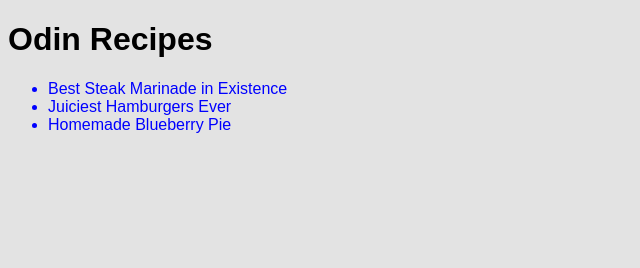
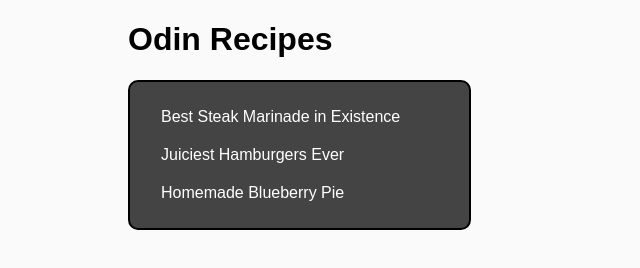
Before and after one commit to ianlee101/odin-recipes, a plain HTML site: page index.html in a window 1280 px wide. Shown: the whole page, without its empty margins (0-640 px from the left). Drawn offline with Linux system fonts and the light colour scheme.

Commit message:
Add CSS to homepage using box model knowledge
Made content width 80% and styled the recipe list. Also removed spacing
between recipe titles and author.

```diff
--- a/css/style.css
+++ b/css/style.css
@@ -1,15 +1,17 @@
 body {
-    background-color: #e3e3e3;
+    background-color: #fafafa;
     font-family: Arial, Helvetica, sans-serif;
+    width: 80%;
+    margin: 0 auto;
 }
 
 a {
-    color: blue;
+    color: rgb(255, 255, 255);
     text-decoration: none;
 }
 
 a:hover {
-    color: rgb(0, 167, 189);
+    color: rgb(0, 0, 0);
 }
 
 ul li {
@@ -19,3 +21,33 @@ ul li {
 h2 {
     color: blueviolet;
 }
+
+.recipe-list {
+    list-style: none;
+    margin: 0;
+    padding: 16px;
+    width: 30%;
+    border: solid black 2px;
+    border-radius: 10px;
+    background-color: #444444;
+}
+
+.recipe-list a {
+    padding: 10px;
+    padding-left: 15px;
+    background-color: #444444;
+    display: block;
+    border-radius: 10px;
+}
+
+.recipe-list a:hover {
+    background-color: rgb(153, 153, 153);
+}
+
+.recipe-title {
+    margin-bottom: 0;
+}
+
+.recipe-author {
+    margin-top: 0;
+}
--- a/index.html
+++ b/index.html
@@ -8,7 +8,7 @@
 </head>
 <body>
     <h1>Odin Recipes</h1>
-    <ul>
+    <ul class="recipe-list">
         <li><a href="./recipes/best-steak-marinade-in-existence.html">Best Steak Marinade in Existence</a></li>
         <li><a href="./recipes/juiciest-hamburgers-ever.html">Juiciest Hamburgers Ever</a></li>
         <li><a href="./recipes/homemade-blueberry-pie.html">Homemade Blueberry Pie</a></li>
```
Also changed, not shown: recipes/best-steak-marinade-in-existence.html (+2 -2 lines), recipes/homemade-blueberry-pie.html (+2 -2 lines), recipes/juiciest-hamburgers-ever.html (+2 -2 lines).
